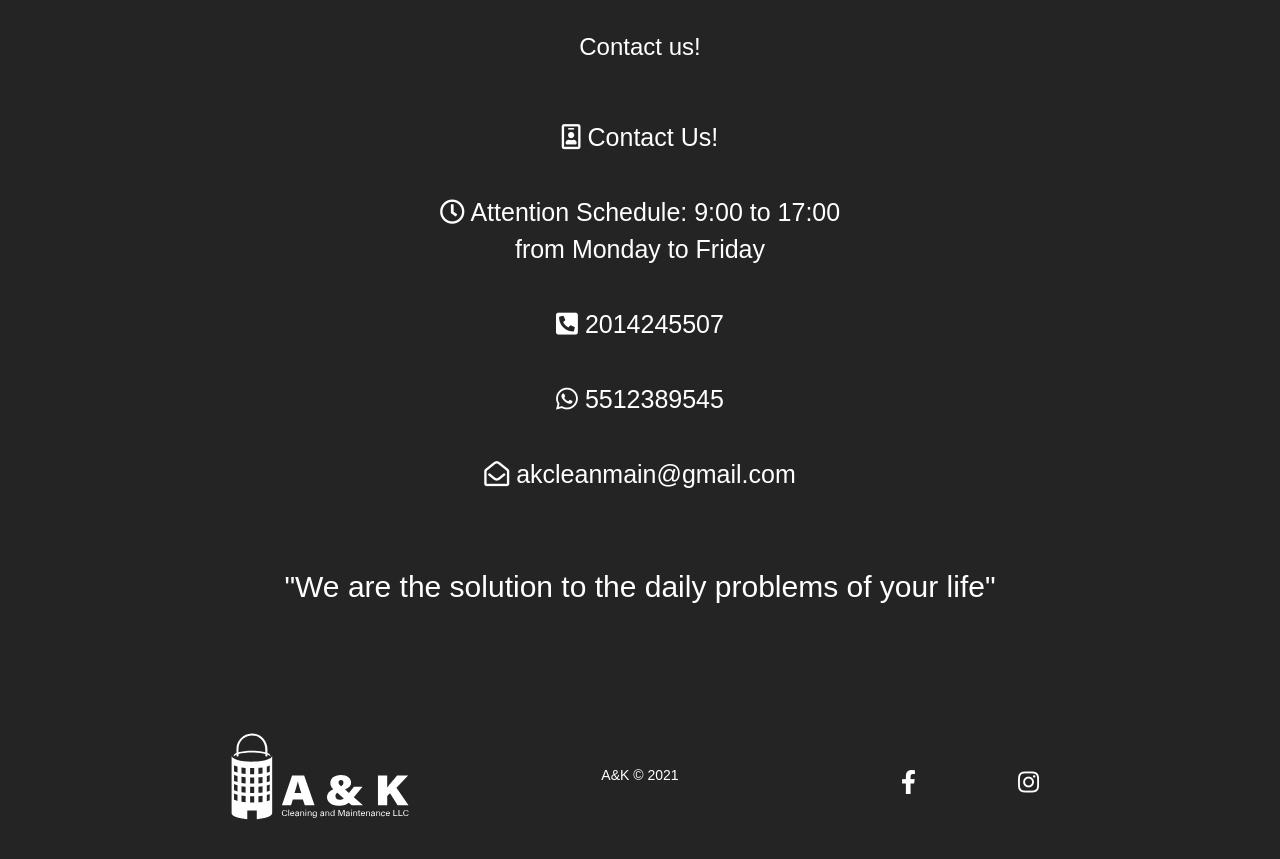
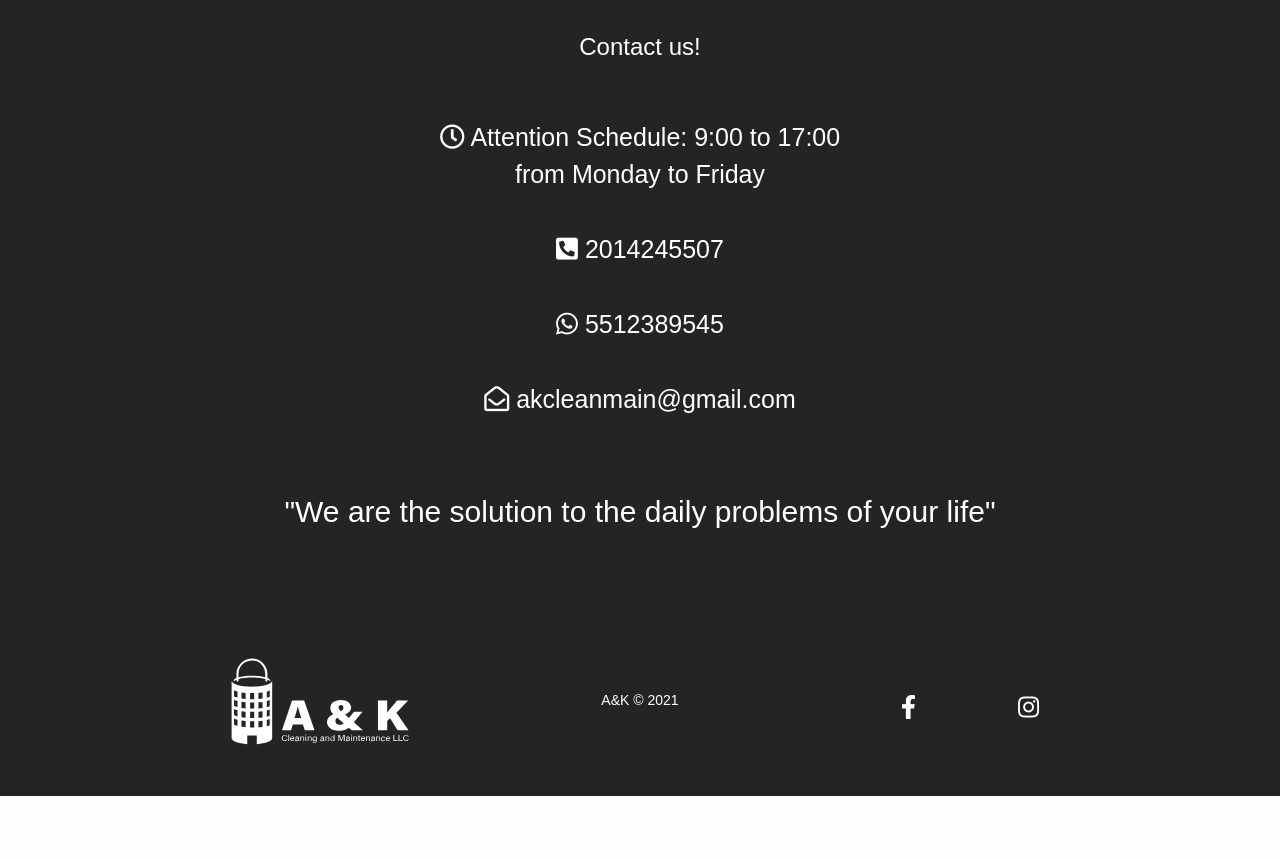
Before and after one commit to aerebeeme/A-K, a React (Create React App) app: page / in a window 1280 px wide. Shown: the part 1260-2119 px from the top of the page. After the commit the page ends 2056 px from the top, so only its background shows below. Built offline with nearby package versions, Linux system fonts and the light colour scheme; the HTML template or start-up script is replaced by a standard one.

Commit message:
footer: changed

```diff
--- a/src/components/Footer.js
+++ b/src/components/Footer.js
@@ -12,7 +12,6 @@
             Contact us!
             </p>
             <p className='footer-subscription-text'>
-            <i class="far fa-id-badge"/> Contact Us!<br/><br/>
             <i class="far fa-clock"/> Attention Schedule: 9:00 to 17:00 <br/> from Monday to Friday<br/><br/>
             <i class="fas fa-phone-square-alt"/><a href='tel:+12014245507'  style={{textDecoration:"none", color:"white", hover:"blue"}}> 2014245507</a><br/><br/>
             <i class="fab fa-whatsapp"/><a href='https://api.whatsapp.com/send?phone=15512389545'  style={{textDecoration:"none", color:"white", hover:"blue"}}> 5512389545</a><br/><br/>
```
